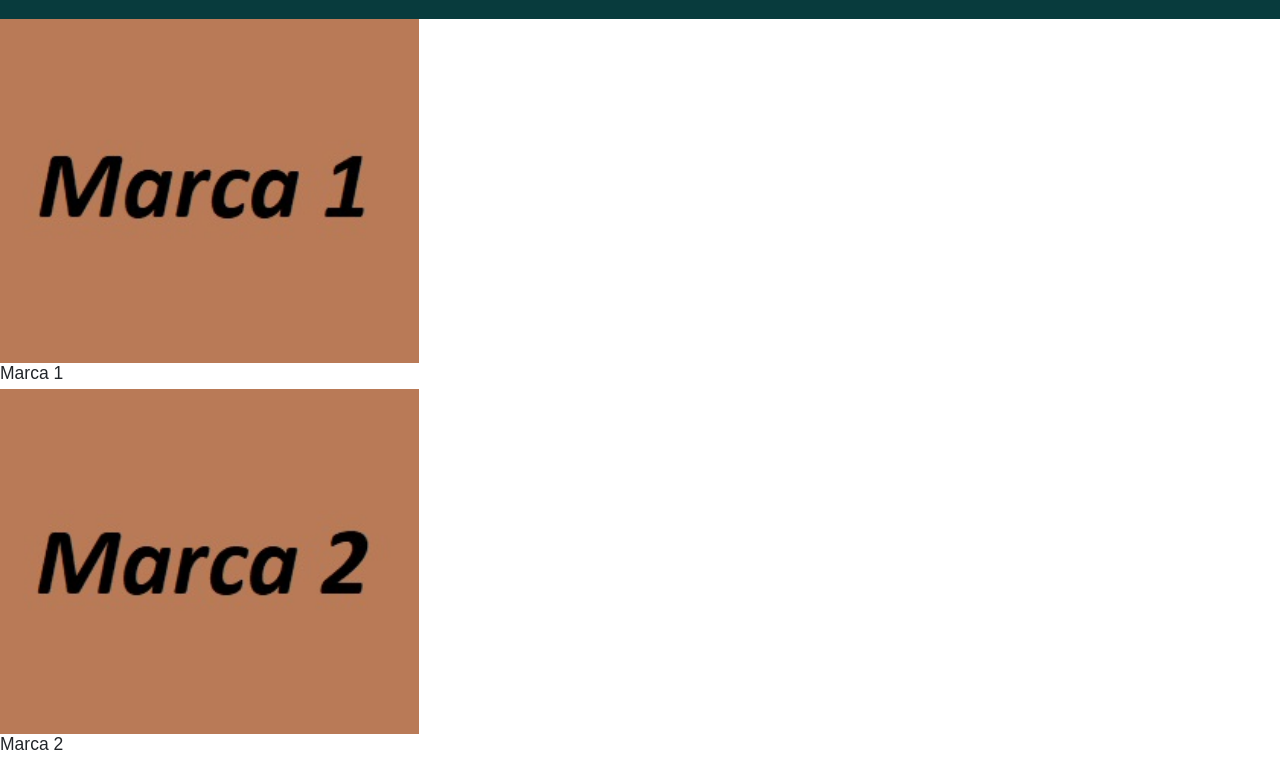
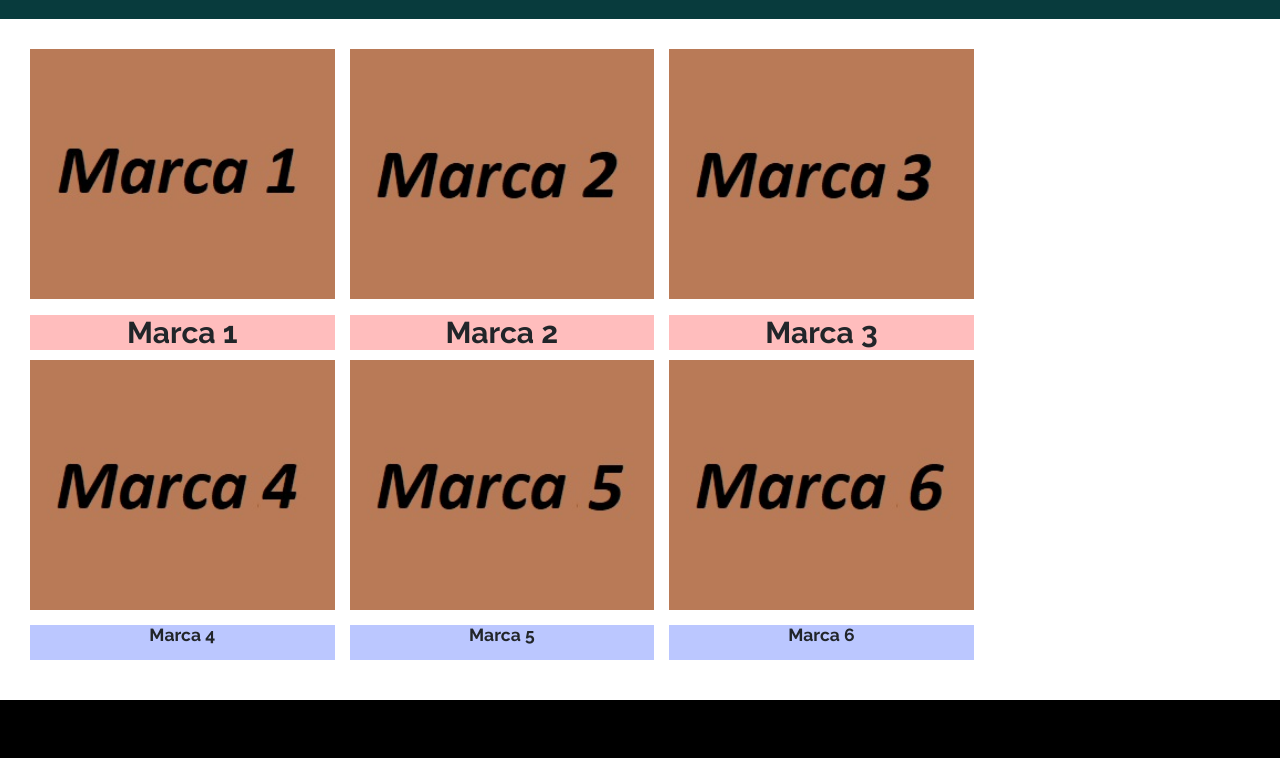
Before and after one commit to jonatec92/DW-repo, a plain HTML site: page pages/marcas.html in a window 1280 px wide. Shown: the part 181-939 px from the top of the page. Drawn offline with nearby package versions, Linux system fonts and the light colour scheme.

Commit message:
Aplicando sass II y SEO

```diff
--- a/css/estilo.css
+++ b/css/estilo.css
@@ -18,7 +18,9 @@ html { font-size: 62.5%;}
 }
 
 /*responsive*/
-
+.container {
+	padding: 30px !important;
+}
 .containers {
     display: grid;
     height: 100vh;
@@ -132,7 +134,10 @@ h2 {
 	font-size: 3rem;
 }
 h3 {
+	margin-top: 5% !important;
 	font-family: sans-serif;
+	text-align: center;
+
 }
 
 .video-responsive {
@@ -213,3 +218,7 @@ h3 {
 		overflow: auto
 	}
 }
+
+.marca-f1{
+	background-color: salmon;
+}
--- a/css/style.scss
+++ b/css/style.scss
@@ -18,6 +18,10 @@ html { font-size: 62.5%;}
 }
 
 @import "layoutt" ;
+
+.container {
+	padding: 30px !important;
+}
 
 p{
 	font-size: 2rem;
@@ -87,8 +91,12 @@ h2 {
 	font-family: 'Raleway-Bold';
 	font-size: 3rem;
 }
+
 h3 {
+	margin-top: 5% !important;
 	font-family: sans-serif;
+	text-align: center;
+
 }
 
 .video-responsive {
@@ -116,8 +124,7 @@ h3 {
 }
 
 .productos article {
-	width: 50%;
-	height: 90%;
+	@include sizes(50%, 90%);
 	margin: 30PX;
 	overflow: auto
 }
@@ -129,3 +136,34 @@ h3 {
 }
 
 @import "mediaa" ;
+
+$marcas:(
+	1:rgba(255, 0, 0, 0.26),
+	2:rgba(0, 47, 255, 0.267)
+);
+
+@each $marca,$color in $marcas {
+
+	.marca-f#{$marca}{
+		background-color: $color;
+	}
+
+}
+
+@mixin sizes($width, $height) {
+	height: $height;
+	width: $width;
+}
+
+.marcas-secundaria{
+	margin-bottom: 10px;
+	@include sizes(100%, 35px);
+	font-family: 'Raleway-Bold';
+
+}
+
+.marcas-principal{
+	@extend .marcas-secundaria;
+	font-size: 3rem;
+
+}
--- a/pages/marcas.html
+++ b/pages/marcas.html
@@ -2,16 +2,18 @@
 <!DOCTYPE html>
 <html lang="es">
 	<head>
+		<meta name="description" content="JEC MUSIC, estas son las marcas con las cuales trabajamos.">
+   		<meta name="keywords"  content="INSTRUMENTOS MUSICALES, MUSICA, BATERIAS,GUITARRAS, TECLADOS, MUSICA">
 		<meta charset="UTF-8">
 		<meta name="viewport" content="width=device-width, initial-scale=1.0">
 		<link rel="shortcut icon" href="../assets/img/favicon-32x32.png">
-		<title>Jec Music</title>
+		<title>Jec Music | Marcas de Instrumentos</title>
 		<!-- link google fonts -->
 		<link rel="preconnect" href="https://fonts.googleapis.com">
 		<link rel="preconnect" href="https://fonts.gstatic.com" crossorigin>
 		<link href="https://fonts.googleapis.com/css2?family=Josefin+Sans:wght@100;200;500;600;700&display=swap" rel="stylesheet">
 		<!-- linkear nuestro css -->
-		<link rel="stylesheet" href="../css/estilo.css">
+		<link rel="stylesheet" href="../css/style.css">
 		<link href="https://cdn.jsdelivr.net/npm/bootstrap@5.1.3/dist/css/bootstrap.min.css" rel="stylesheet" integrity="sha384-1BmE4kWBq78iYhFldvKuhfTAU6auU8tT94WrHftjDbrCEXSU1oBoqyl2QvZ6jIW3" crossorigin="anonymous">
 	</head>
 	<body>
@@ -32,26 +34,37 @@
 					</ul>
 				</nav>
 			</header>
-	<!-- cierre de fila logo + nav -->
-	<!-- fila de información de mi sitio -->
-	<div class="Marcas">
-		<div class="Marca-Izq">
-			<img src="../assets/img/marca-1.jpg" alt="marca 1 jec music">
-			<h3>Marca 1</h3>
+
+			<div class="container">
+				<div class="row justify-content-center">
+				<div class="col-md">
+					<img src="../assets/img/marca-1.jpg" class="responsive" alt="marca 1 jec music">
+					<h3 class="marca-f1 marcas-principal">Marca 1</h3>
+				</div>
+				<div class="col-md">
 					<img src="../assets/img/marca-2.jpg" alt="marca 2 jec music">
-			<h3>Marca 2</h3>
+					<h3 class="marca-f1 marcas-principal">Marca 2</h3>
 				</div>
-		<div class="Marca-Cent">
+				<div class="col-md">
 					<img src="../assets/img/marca-3.jpg" alt="marca 3 jec music">
-			<h3>Marca 3</h3>
+					<h3 class="marca-f1 marcas-principal">Marca 3</h3>
+				</div>
+				</div>
+
+
+				<div class="row align-items-start">
+					<div class="col-md">
 						<img src="../assets/img/marca-4.jpg" alt="marca 4 jec music">
-			<h3>Marca 4</h3>
+						<h3 class="marca-f2 marcas-secundaria">Marca 4</h3>
 					</div>
-		<div class="Marca-Der">
+					<div class="col-md">
 						<img src="../assets/img/marca-5.jpg" alt="marca 5 jec music">
-			<h3>Marca 5</h3>
+						<h3 class="marca-f2 marcas-secundaria">Marca 5</h3>
+					</div>
+					<div class="col-md">
 						<img src="../assets/img/marca-6.jpg" alt="marca 6 jec music">
-			<h3>Marca 6</h3>
+						<h3 class="marca-f2 marcas-secundaria">Marca 6</h3>
+					</div>
 				</div>
 			</div>
 
```
Also changed, not shown: index.html (+5 -1 lines), pages/contacto.html (+3 -1 lines), pages/productos.html (+4 -2 lines), pages/ubicacion.html (+3 -1 lines), css/style.css, doc.txt (added), 1 other file. Lines whose indentation alone changed are shown as unchanged.
